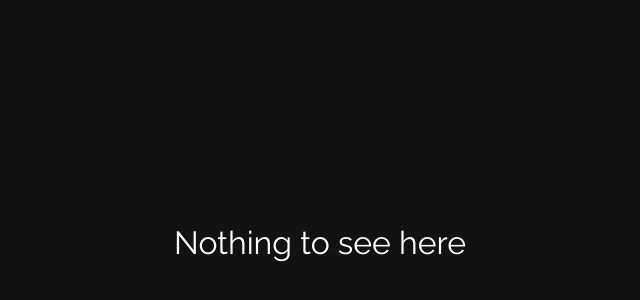
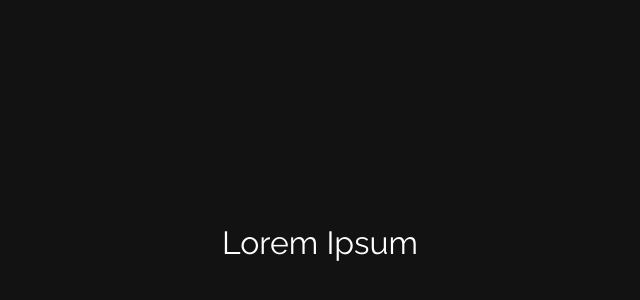
Before and after one commit to nickisaacs/blog, a plain HTML site: page index.html in a window 1280 px wide. Shown: the part 158-458 px from the top of the page, without its empty margins (320-960 px from the left). Drawn offline with Linux system fonts and the light colour scheme.

Commit message:
change text

```diff
--- a/index.html
+++ b/index.html
@@ -2,7 +2,7 @@
 <html>
 <head>
   <title>Nick Isaacs</title>
-  <meta name="description" content="Nothing to see here">
+  <meta name="description" content="Lorem Ipsum">
   <meta name="viewport" content="width=device-width, initial-scale=1.0">
   <link rel="stylesheet" href="style.css">
   <link rel="preconnect" href="https://fonts.gstatic.com">
@@ -11,7 +11,7 @@
 </head>
 <body>
 
-<div class="center font-big">Nothing to see here</div>
+<div class="center font-big">Lorem Ipsum</div>
 
 </body>
 </html>
--- a/index.js
+++ b/index.js
@@ -1 +1 @@
-console.log("I said, NOTHING TO SEE HERE");
+console.log("I said, LOREM IPSUM!");
```
